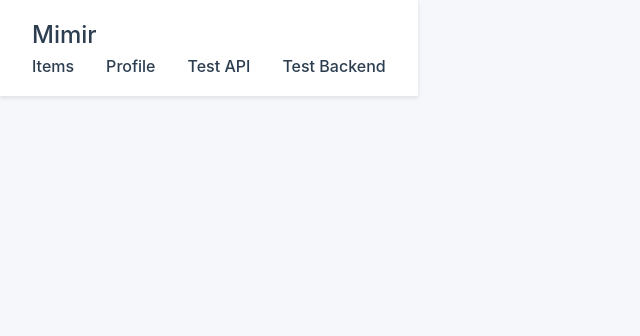
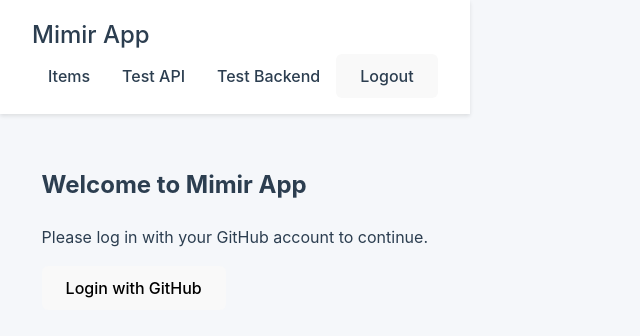
Before and after one commit to chas-academy/u09-business-project-loopback-labs, a React (Vite) app in the folder frontend/: page /login in a window 1280 px wide. Shown: the top 336 px of the page, without its empty margins (0-640 px from the left). Built offline with nearby package versions, Linux system fonts and the light colour scheme; no server answers; sample sign-in values are in the browser's storage.

Commit message:
feat: implement GitHub OAuth authentication
- Add GitHub OAuth login flow with local and production support
- Implement AuthContext for managing authentication state
- Update API client to fix double API path issue
- Fix Navbar to use AuthContext for login/logout state

```diff
--- a/frontend/src/App.jsx
+++ b/frontend/src/App.jsx
@@ -1,28 +1,63 @@
-import { BrowserRouter, Routes, Route } from 'react-router-dom';
+import { BrowserRouter, Routes, Route, Navigate } from 'react-router-dom';
 import Navbar from './components/Navbar';
 import Home from './pages/Home';
 import Items from './pages/Items';
 import TestAPI from './pages/TestAPI';
 import TestBackend from './pages/TestBackend';
+import Login from './pages/Login';
 import GithubCallback from './pages/GithubCallback';
+import { AuthProvider, useAuth } from './context/AuthContext';
 import './App.css';
+
+function PrivateRoute({ children }) {
+  const { isLoggedIn } = useAuth();
+
+  if (!isLoggedIn) {
+    return <Navigate to="/login" />;
+  }
+  return children;
+}
 
 function App() {
   return (
+    <AuthProvider>
       <BrowserRouter>
         <div className="app-container">
           <Navbar />
           <div className="main-content">
             <Routes>
               <Route path="/" element={<Home />} />
-            <Route path="/items" element={<Items />} />
-            <Route path="/test-api" element={<TestAPI />} />
-            <Route path="/test-backend" element={<TestBackend />} />
+              <Route path="/login" element={<Login />} />
+              <Route
+                path="/items"
+                element={
+                  <PrivateRoute>
+                    <Items />
+                  </PrivateRoute>
+                }
+              />
+              <Route
+                path="/test-api"
+                element={
+                  <PrivateRoute>
+                    <TestAPI />
+                  </PrivateRoute>
+                }
+              />
+              <Route
+                path="/test-backend"
+                element={
+                  <PrivateRoute>
+                    <TestBackend />
+                  </PrivateRoute>
+                }
+              />
               <Route path="/auth/github/callback" element={<GithubCallback />} />
             </Routes>
           </div>
         </div>
       </BrowserRouter>
+    </AuthProvider>
   );
 }
 
--- a/frontend/src/api/client.js
+++ b/frontend/src/api/client.js
@@ -1,6 +1,6 @@
 import axios from 'axios';
 
-const API_URL = import.meta.env.VITE_API_URL || 'http://localhost:5001/api';
+const API_URL = import.meta.env.VITE_API_URL || 'http://localhost:5001';
 const RENDER_API_URL = import.meta.env.VITE_RENDER_API_URL || '';
 
 // Use RENDER_API_URL in production if available
--- a/frontend/src/components/Navbar.jsx
+++ b/frontend/src/components/Navbar.jsx
@@ -1,29 +1,46 @@
 import React from 'react';
-import { Link } from 'react-router-dom';
+import { Link, useNavigate } from 'react-router-dom';
+import { useAuth } from '../context/AuthContext';
 import './Navbar.css';
 
 function Navbar() {
+  const navigate = useNavigate();
+  const { isLoggedIn, logout } = useAuth();
+
+  const handleLogout = () => {
+    logout();
+    navigate('/login');
+  };
+
   return (
     <nav className="navbar">
       <div className="navbar-brand">
         <Link to="/" className="brand-link">
-          Mimir
+          Mimir App
         </Link>
       </div>
-      <ul className="nav-links">
-        <li>
-          <Link to="/items">Items</Link>
-        </li>
-        <li>
-          <Link to="/profile">Profile</Link>
-        </li>
-        <li>
-          <Link to="/test">Test API</Link>
-        </li>
-        <li>
-          <Link to="/test-backend">Test Backend</Link>
-        </li>
-      </ul>
+      <div className="navbar-links">
+        {isLoggedIn ? (
+          <>
+            <Link to="/items" className="nav-link">
+              Items
+            </Link>
+            <Link to="/test-api" className="nav-link">
+              Test API
+            </Link>
+            <Link to="/test-backend" className="nav-link">
+              Test Backend
+            </Link>
+            <button onClick={handleLogout} className="logout-btn">
+              Logout
+            </button>
+          </>
+        ) : (
+          <Link to="/login" className="nav-link">
+            Login
+          </Link>
+        )}
+      </div>
     </nav>
   );
 }
--- /dev/null
+++ b/frontend/src/context/AuthContext.jsx
@@ -0,0 +1,48 @@
+import React, { createContext, useState, useContext, useEffect } from 'react';
+
+const AuthContext = createContext();
+
+export function AuthProvider({ children }) {
+  const [isLoggedIn, setIsLoggedIn] = useState(() => {
+    const token = localStorage.getItem('githubAuthCode');
+    return !!token;
+  });
+
+  const [user, setUser] = useState(null);
+
+  const login = (code) => {
+    localStorage.setItem('githubAuthCode', code);
+    setIsLoggedIn(true);
+  };
+
+  const logout = () => {
+    localStorage.removeItem('githubAuthCode');
+    setIsLoggedIn(false);
+  };
+
+  // Check for GitHub auth code in URL params
+  useEffect(() => {
+    const urlParams = new URLSearchParams(window.location.search);
+    const code = urlParams.get('code');
+
+    if (code) {
+      // Store the code and redirect to home
+      login(code);
+      window.history.replaceState({}, document.title, '/');
+    }
+  }, []);
+
+  return (
+    <AuthContext.Provider value={{ isLoggedIn, login, logout }}>
+      {children}
+    </AuthContext.Provider>
+  );
+}
+
+export function useAuth() {
+  const context = useContext(AuthContext);
+  if (context === undefined) {
+    throw new Error('useAuth must be used within an AuthProvider');
+  }
+  return context;
+}
--- a/frontend/src/pages/GithubCallback.jsx
+++ b/frontend/src/pages/GithubCallback.jsx
@@ -1,19 +1,29 @@
 import { useEffect } from 'react';
 import { useNavigate } from 'react-router-dom';
-import { fetchItems, saveItem, deleteItem } from '../api/client';
+import { useAuth } from '../context/AuthContext';
 
 function GithubCallback() {
   const navigate = useNavigate();
+  const { login } = useAuth();
 
   useEffect(() => {
     const handleCallback = async () => {
-      // Här skulle vi normalt hämta access token från GitHub
-      // Men för enklare implementering, vi går tillbaka till huvudsidan
-      navigate('/');
+      // Get the code from URL
+      const urlParams = new URLSearchParams(window.location.search);
+      const code = urlParams.get('code');
+
+      if (code) {
+        // In a real app, we would exchange this code for an access token
+        // For now, we'll just use the code as a token
+        await login(code);
+        navigate('/items');
+      } else {
+        navigate('/login');
+      }
     };
 
     handleCallback();
-  }, [navigate]);
+  }, [navigate, login]);
 
   return (
     <div className="callback-page">
--- /dev/null
+++ b/frontend/src/pages/Login.jsx
@@ -0,0 +1,30 @@
+import React from 'react';
+import { useNavigate } from 'react-router-dom';
+
+function Login() {
+  const navigate = useNavigate();
+
+  const handleLogin = () => {
+    const clientId = import.meta.env.VITE_GITHUB_CLIENT_ID;
+    const isProduction = window.location.hostname === 'mimir1.netlify.app';
+    const redirectUri = isProduction
+      ? 'https://mimir1.netlify.app/auth/github/callback'
+      : 'http://localhost:5173/auth/github/callback';
+    const authUrl = `https://github.com/login/oauth/authorize?client_id=${clientId}&redirect_uri=${encodeURIComponent(redirectUri)}`;
+    window.location.href = authUrl;
+  };
+
+  return (
+    <div className="login-container">
+      <h2>Welcome to Mimir App</h2>
+      <div className="login-form">
+        <p>Please log in with your GitHub account to continue.</p>
+        <button onClick={handleLogin} className="login-button">
+          Login with GitHub
+        </button>
+      </div>
+    </div>
+  );
+}
+
+export default Login;
```
Also changed, not shown: frontend/src/components/GitHubAuth.jsx (+12 -2 lines). Lines whose indentation alone changed are shown as unchanged.
